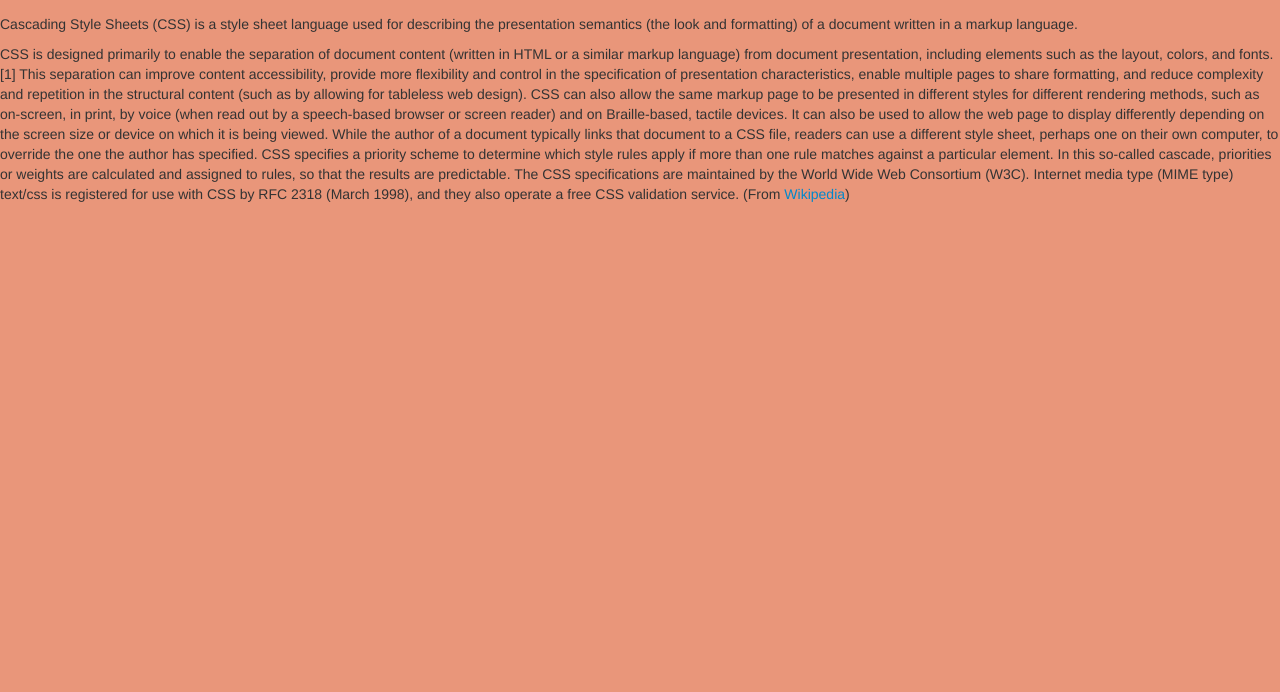
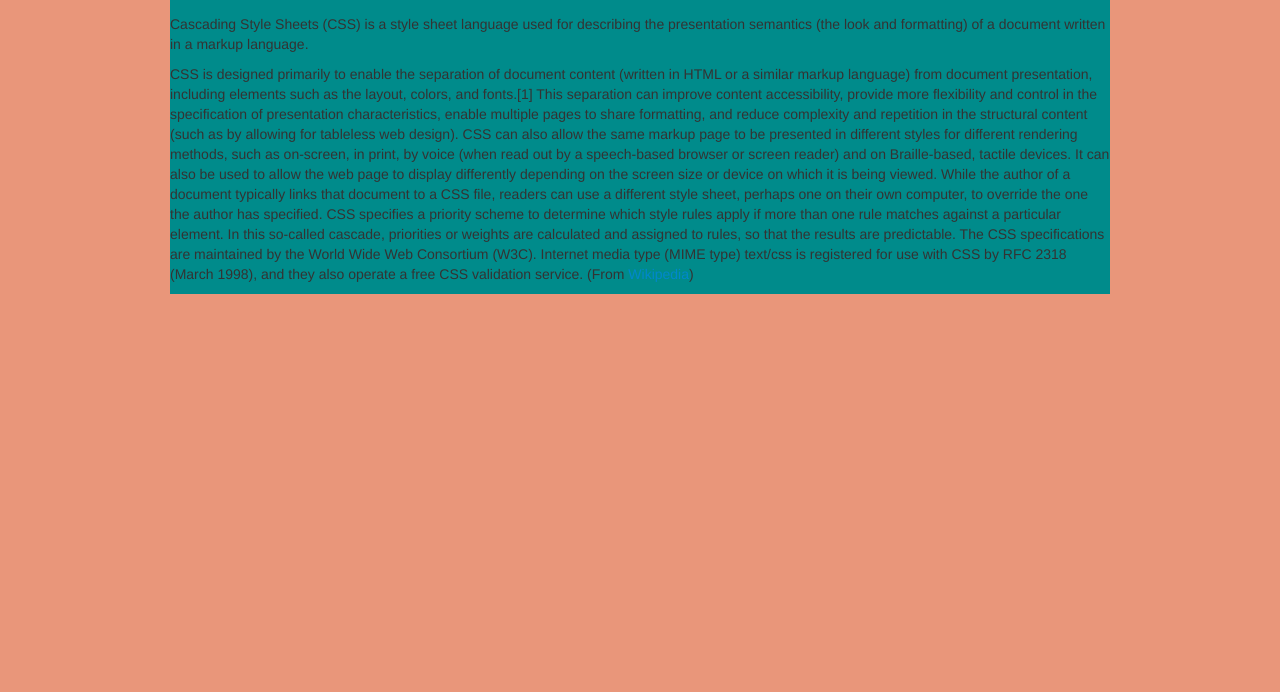
Before and after one commit to AliciaBrown/Halftime, a plain HTML site: page css.html in a window 1280 px wide. Shown: the part 108-800 px from the top of the page. Drawn offline with Linux system fonts and the light colour scheme.

Commit message:
Update css.html

```diff
--- a/css.html
+++ b/css.html
@@ -15,6 +15,8 @@
   <body>
 
       <h1>CSS</h1>
+
+     <div class="container firstlayer">
 
        <div class="navbar">
 
@@ -45,6 +47,9 @@ CSS specifies a priority scheme to determine which style rules apply if more tha
 The CSS specifications are maintained by the World Wide Web Consortium (W3C). Internet media type (MIME type) text/css is registered for use with CSS by RFC 2318 (March 1998), and they also operate a free CSS validation service. (From <a href="http://en.wikipedia.org/wiki/Cascading_Style_Sheets">Wikipedia</a>)</p>
 
         </div>
+
+    </div>
+
   </body>
 
 </html>
```
